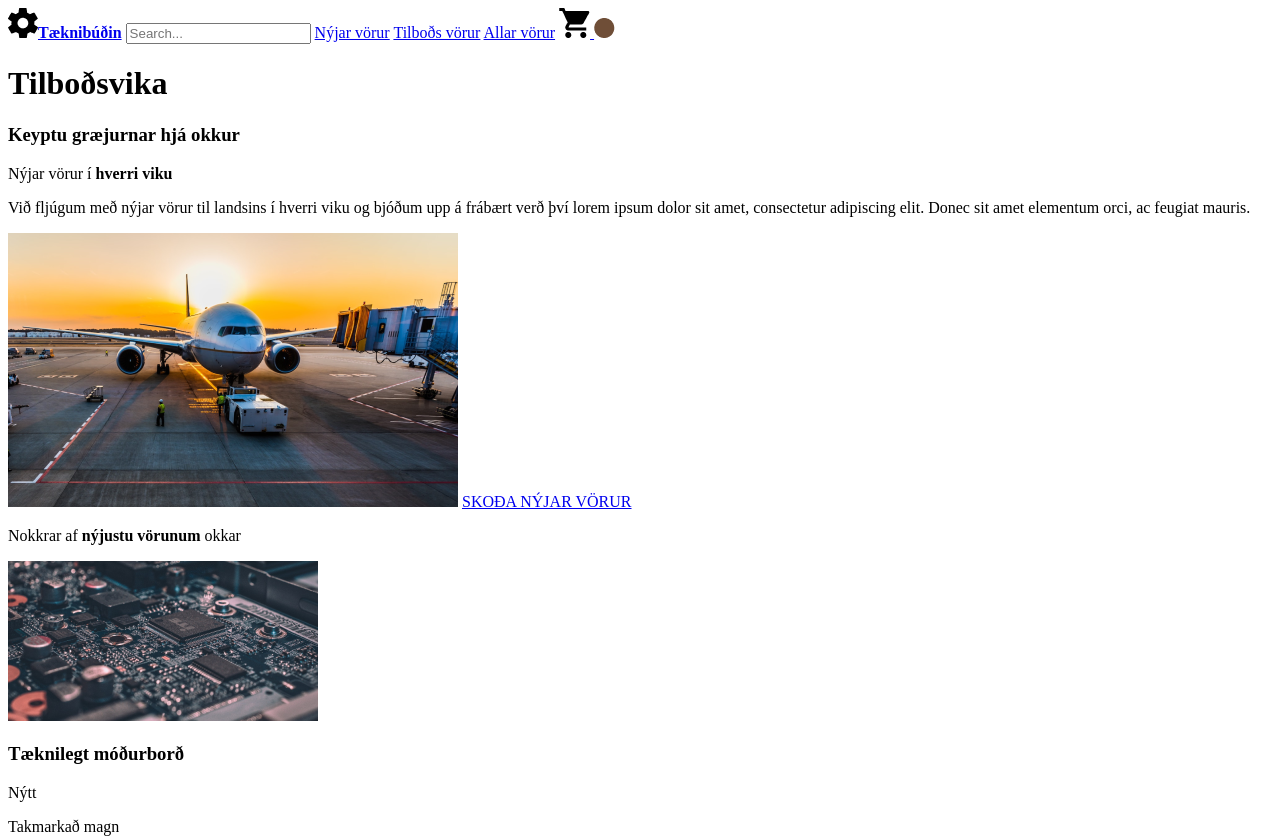
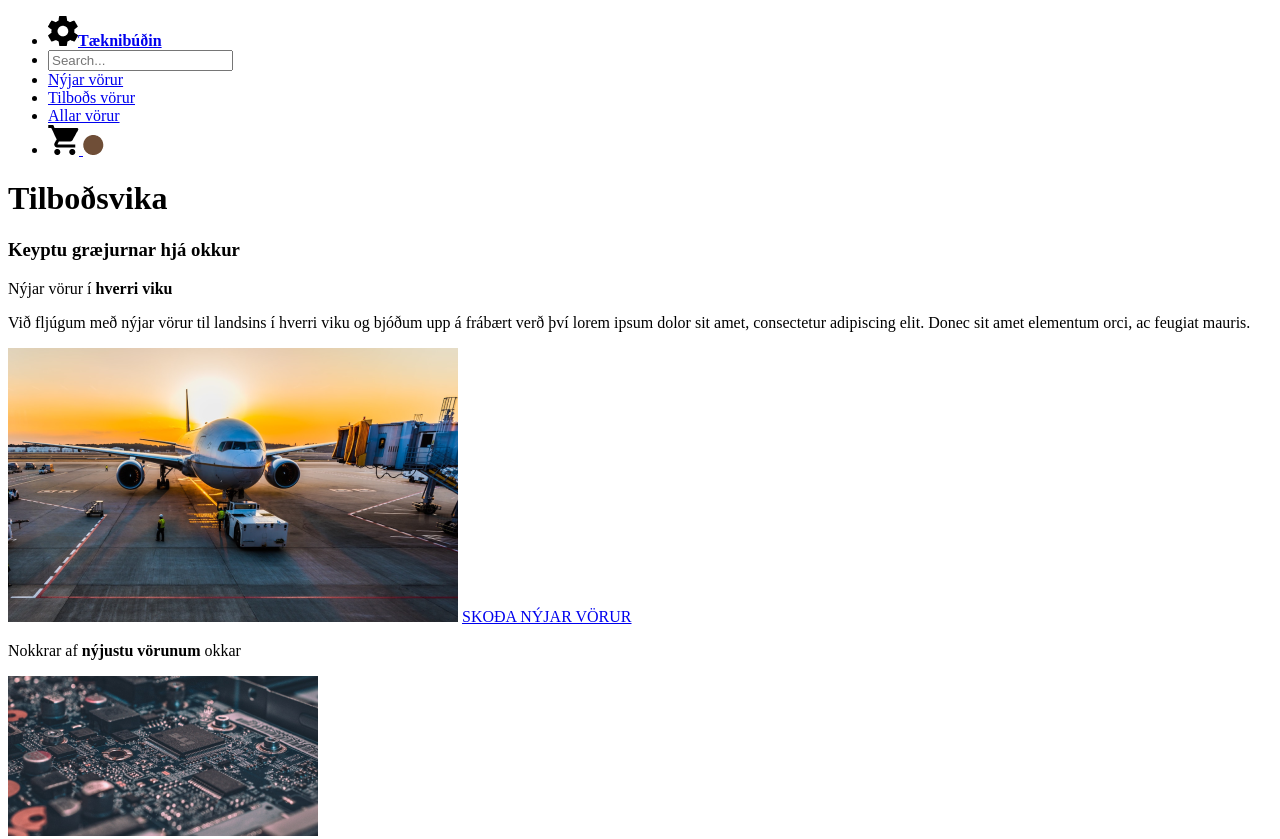
Before and after one commit to BFN03/Hopverk1, a plain HTML site: page index.html in a window 1280 px wide. Shown: the top 839 px of the page. Drawn offline with Linux system fonts and the light colour scheme.

Commit message:
setti nav í ul element

```diff
--- a/index.html
+++ b/index.html
@@ -7,12 +7,15 @@
   </head>
   <body>
        <nav>
-        <a href="index.html"><img src="img/Logo.png" alt="Logo"><b>Tæknibúðin</b></a>
-        <input type="text" name="leita" placeholder="Search...">
-            <a href="nyjar.html"> Nýjar vörur</a>
-            <a href="tilbods.html"> Tilboðs vörur</a>
-            <a href="allar.html"> Allar vörur</a>
-            <a href="karfa.html"><img src="img/Cart_icon.png" alt="Karfa"> <img src="img/cart_count_background.png" alt="tala"></a>
+        <ul>
+          <li><a href="index.html"><img src="img/Logo.png" alt="Logo"><b>Tæknibúðin</b></a></li>
+          <li><input type="text" name="leita" placeholder="Search..."></li>
+          <li><a href="nyjar.html">Nýjar vörur</a></li>
+          <li><a href="tilbods.html">Tilboðs vörur</a></li>
+          <li><a href="allar.html">Allar vörur</a></li>
+          <li><a href="karfa.html"><img src="img/Cart_icon.png" alt="Karfa"> <img src="img/cart_count_background.png" alt="tala"></a></li>
+        </ul>
+
         </nav>
     <header>
       <h1>Tilboðsvika</h1>
```
